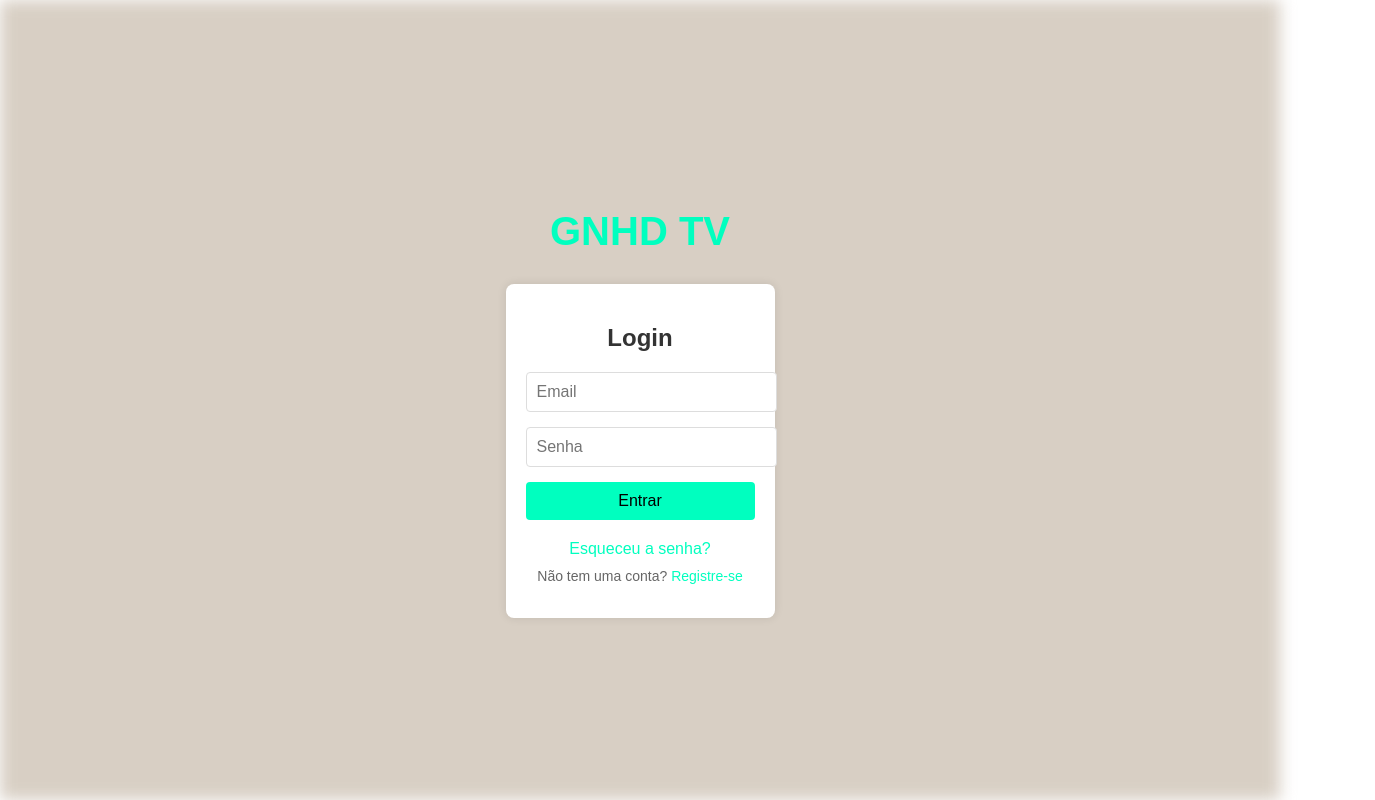
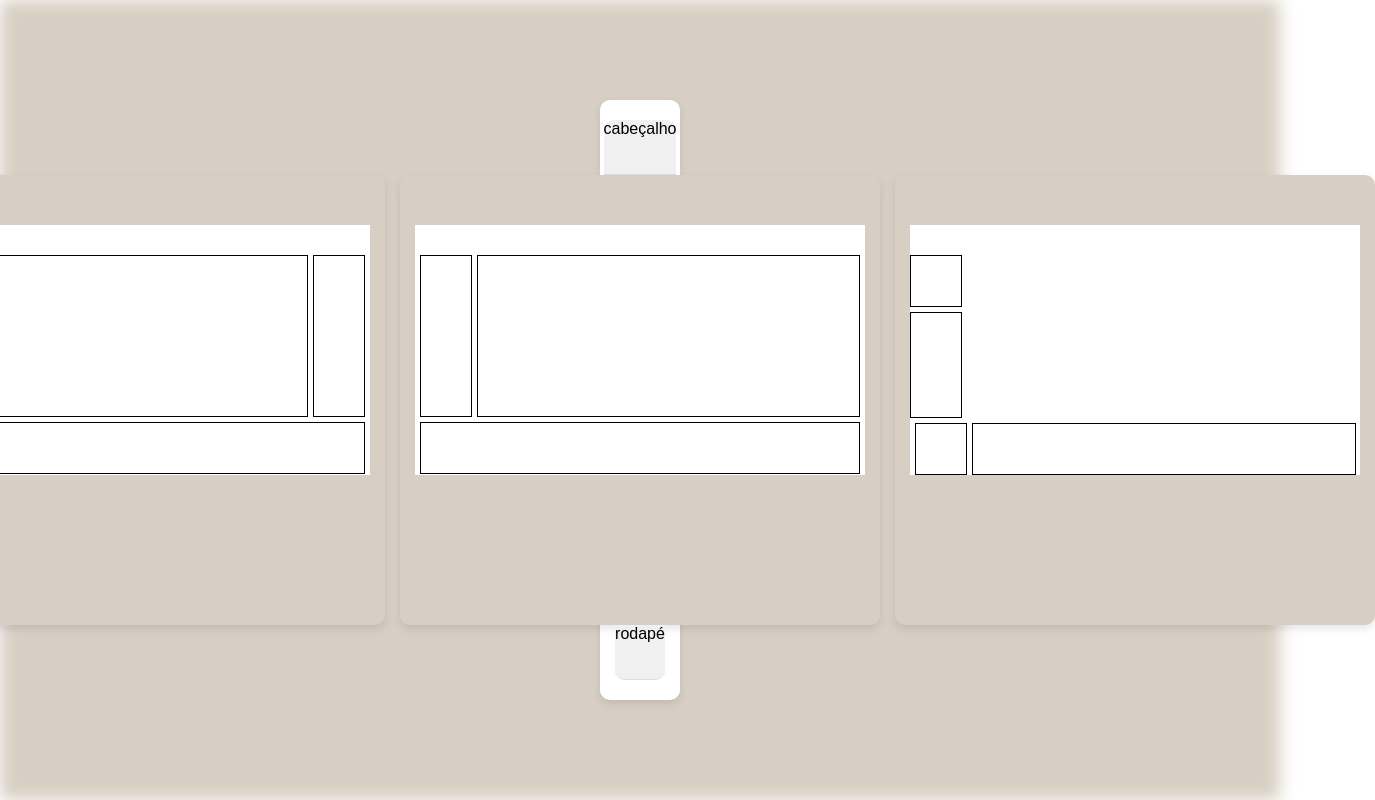
Before and after one commit to NataDias04/MidiaIndoor, a React (Create React App) app in the folder FrontEnd/: page / in a window 1280 px wide. Shown: the whole page, 1375 px wide, since content can reach past the window. Built offline with nearby package versions, Linux system fonts and the light colour scheme.

Commit message:
dev-natan-front-end

```diff
--- a/FrontEnd/src/App.js
+++ b/FrontEnd/src/App.js
@@ -5,12 +5,13 @@ import PaginaLogin from './componentes/paginalogin.js';
 
 // <PaginaLayout />
 // <PaginaUpload />
+// <PaginaLogin/>
 
 const App = () => {
   return (
     <div className="App">
 
-        <PaginaLogin/>{/* Renderizando a página de upload */}
+      <PaginaLayout /> {/* Renderizando a página de upload */}
     </div>
   );
 };
--- a/FrontEnd/src/componentes/paginalayout.js
+++ b/FrontEnd/src/componentes/paginalayout.js
@@ -1,7 +1,6 @@
 import React from 'react';
 import '../estilos/paginalayout.css';
 
-//teste
 const PaginaLayout = () => {
 
     return(
@@ -22,18 +21,17 @@ const PaginaLayout = () => {
                 <div className='layout2'>
                     <div className='background-layout2'>
                         <div className='linha-layout2'>
-                            <div className='borda1-layout2'></div>
-                            <div className='borda2-layout2'></div>
+                            <div className='borda1-layout2'> </div>
+                            <div className='borda2-layout2'> </div>
                         </div>
                         <div className='linha-layout2'>
-                            <div className='borda3-layout2'></div>
+                            <div className='borda3-layout2'> </div>
                         </div>
                     </div>
                 </div>
                 <div className='layout3'>
                     <div className='background-layout3'>
                         <div className='linha-layout3'>
-                            <div className='borda1-layout3'></div>
                             <div className='column-layout3'>
                                 <div className='borda2-layout3'></div>
                                 <div className='borda3-layout3'></div>
@@ -47,6 +45,7 @@ const PaginaLayout = () => {
                         </div>
                     </div>
                 </div>
+
             </div>
             <div className="rodape">rodapé</div>
         </div>
--- a/FrontEnd/src/componentes/paginalogin.js
+++ b/FrontEnd/src/componentes/paginalogin.js
@@ -5,55 +5,50 @@ function PaginaLogin() {
   const [email, setEmail] = useState('');
   const [senha, setSenha] = useState('');
 
-  // Função para lidar com o envio do formulário
   const handleSubmit = (e) => {
     e.preventDefault();
     console.log('Tentativa de login com:', email, senha);
   };
 
   return (
-    <div className="container">
-      {/* Seção do Logo */}
+    <div className="dashbord">
+
       <div className="logo">
         <h1>GNHD TV</h1>
       </div>
 
-      {/* Formulário de Login */}
-      <div className="login-form">
+      <div className="formulario-login">
         <h2>Login</h2>
         <form onSubmit={handleSubmit}>
-          {/* Campo de Email */}
-          <div className="form-group">
+
+          <div className="grupo-formulario">
             <input
               type="email"
               id="email"
               placeholder="Email"
               required
               value={email}
-              onChange={(e) => setEmail(e.target.value)} // Atualiza o estado do email
+              onChange={(e) => setEmail(e.target.value)}
             />
           </div>
 
-          {/* Campo de Senha */}
-          <div className="form-group">
+          <div className="grupo-formulario">
             <input
               type="password"
               id="senha"
               placeholder="Senha"
               required
               value={senha}
-              onChange={(e) => setSenha(e.target.value)} // Atualiza o estado da senha
+              onChange={(e) => setSenha(e.target.value)}
             />
           </div>
 
-          {/* Botão de Envio */}
           <button type="submit">Entrar</button>
         </form>
 
-        {/* Opções adicionais */}
-        <div className="additional-options">
-          <a href="#" className="forgot-password">Esqueceu a senha?</a>
-          <p>Não tem uma conta? <a href="#" className="register">Registre-se</a></p>
+        <div className="opcoes-adicionais">
+          <a href="#" className="esqueceu-senha">Esqueceu a senha?</a>
+          <p>Não tem uma conta? <a href="#" className="registrar">Registre-se</a></p>
         </div>
       </div>
     </div>
--- a/FrontEnd/src/estilos/paginalayout.css
+++ b/FrontEnd/src/estilos/paginalayout.css
@@ -2,11 +2,11 @@
 body {
     margin: 0;
     padding: 0;
-    height: 100Svh;
+    height: 100vh;
     overflow: hidden;
-}
+    }
 
-body::before {
+  body::before {
     top: 0;
     left: 0;
     right: 0;
@@ -16,17 +16,19 @@ body::before {
     position: fixed;
     filter: blur(8px);
     background-color: #d8cfc4;
-}
+  }
 
-.dashbord {
+  .dashbord {
     margin: 20px;
     display: flex;
     border-radius: 10px;
     flex-direction: column;
+    width: calc(100vw - 40px);
     background-color: white;
-    height: calc(100vh - 40px);
+    height: 100vh;
     box-shadow: 0 4px 8px rgba(0, 0, 0, 0.1);
-}
+  }
+
 
 .secao {
     gap: 15px;
--- a/FrontEnd/src/estilos/paginalogin.css
+++ b/FrontEnd/src/estilos/paginalogin.css
@@ -1,20 +1,23 @@
 /* Estilos gerais */
 body {
-    font-family: Arial, sans-serif;
     margin: 0;
     padding: 0;
     display: flex;
+    min-height: 100vh;
+    align-items: center;
     justify-content: center;
-    align-items: center;
-    min-height: 100vh;
     background-color: #ffffff;
+    font-family: Arial, sans-serif;
 }
 
-.container {
-    width: 100%;
-    max-width: 400px;
+.dashbord {
     padding: 20px;
+    display: flex;
+    align-items: center;
     box-sizing: border-box;
+    justify-content: center;
+    width: calc(100vw - 1200px);
+    height: calc(100vh - 200px);
 }
 
 /* Estilos do logo */
@@ -30,26 +33,27 @@ body {
 }
 
 /* Estilos do formulário */
-.login-form {
+.formulario-login {
+    padding: 20px;
+    border-radius: 10px;
+    width: 300px;
     background-color: #ffffff;
-    padding: 20px;
-    border-radius: 8px;
     box-shadow: 0 0 10px rgba(0, 0, 0, 0.1);
 }
 
-.login-form h2 {
+.formulario-login h2 {
     text-align: center;
     color: #333;
     margin-bottom: 20px;
 }
 
-.form-group {
+.grupo-formulario {
     margin-bottom: 15px;
 }
 
 input[type="email"],
 input[type="password"] {
-    width: 100%;
+    width: 90%;
     padding: 10px;
     border: 1px solid #ddd;
     border-radius: 4px;
@@ -57,7 +61,7 @@ input[type="password"] {
 }
 
 button {
-    width: 100%;
+    width: 97%;
     padding: 10px;
     background-color: #00ffbf;
     color: #000;
@@ -73,23 +77,23 @@ button:hover {
 }
 
 /* Estilos das opções adicionais */
-.additional-options {
+.opcoes-adicionais {
     text-align: center;
     margin-top: 20px;
 }
 
-.forgot-password,
-.register {
+.esqueceu-senha,
+.registrar {
     color: #00ffbf;
     text-decoration: none;
 }
 
-.forgot-password:hover,
-.register:hover {
+.esqueceu-senha:hover,
+.registrar:hover {
     text-decoration: underline;
 }
 
-.additional-options p {
+.opcoes-adicionais p {
     margin-top: 10px;
     font-size: 14px;
     color: #666;
--- a/FrontEnd/src/estilos/paginaupload.css
+++ b/FrontEnd/src/estilos/paginaupload.css
@@ -22,6 +22,7 @@ body::before {
   display: flex;
   border-radius: 10px;
   flex-direction: column;
+  width: calc(100vw - 40px);
   background-color: white;
   height: calc(100vh - 40px);
   box-shadow: 0 4px 8px rgba(0, 0, 0, 0.1);
```
Lines whose indentation alone changed are shown as unchanged.
